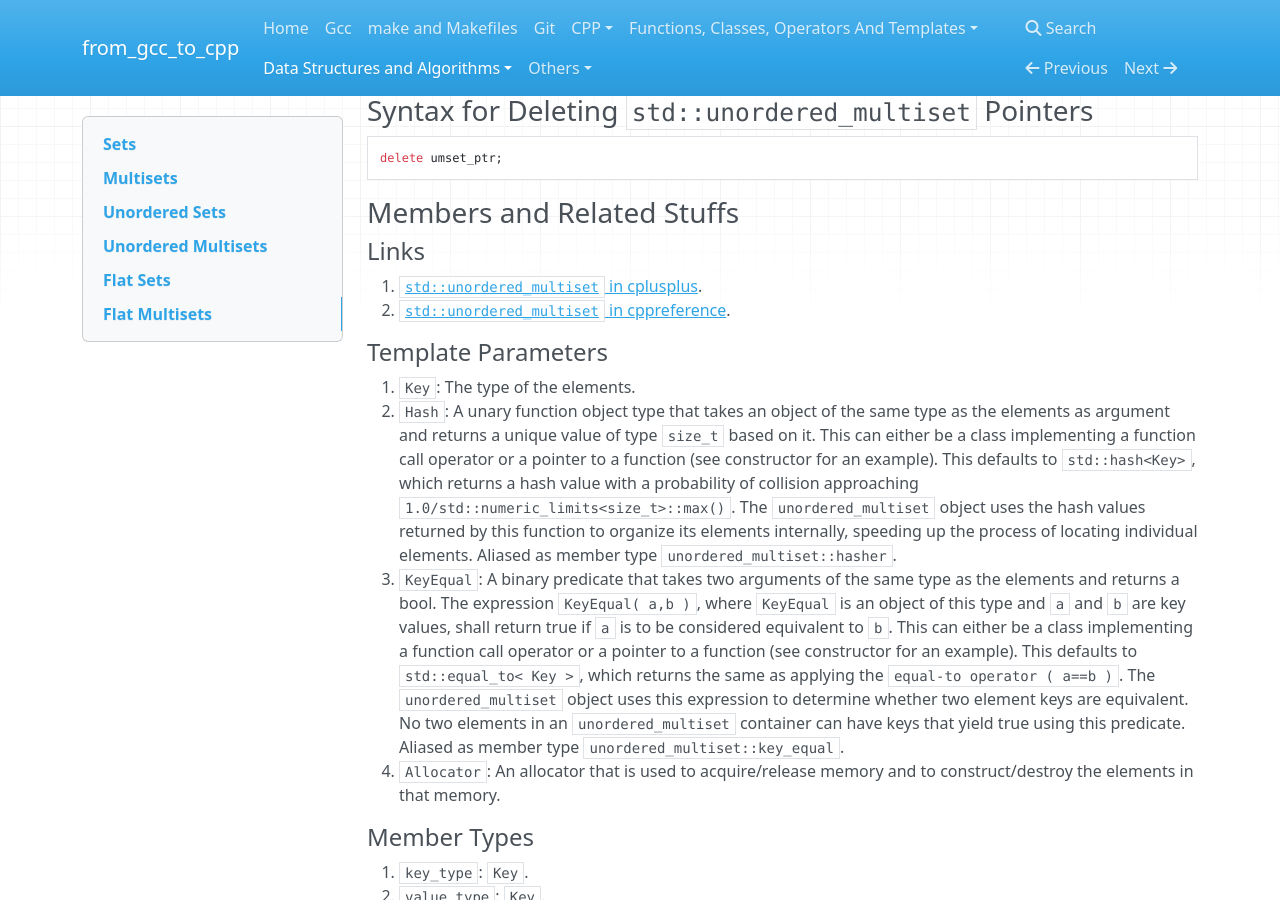
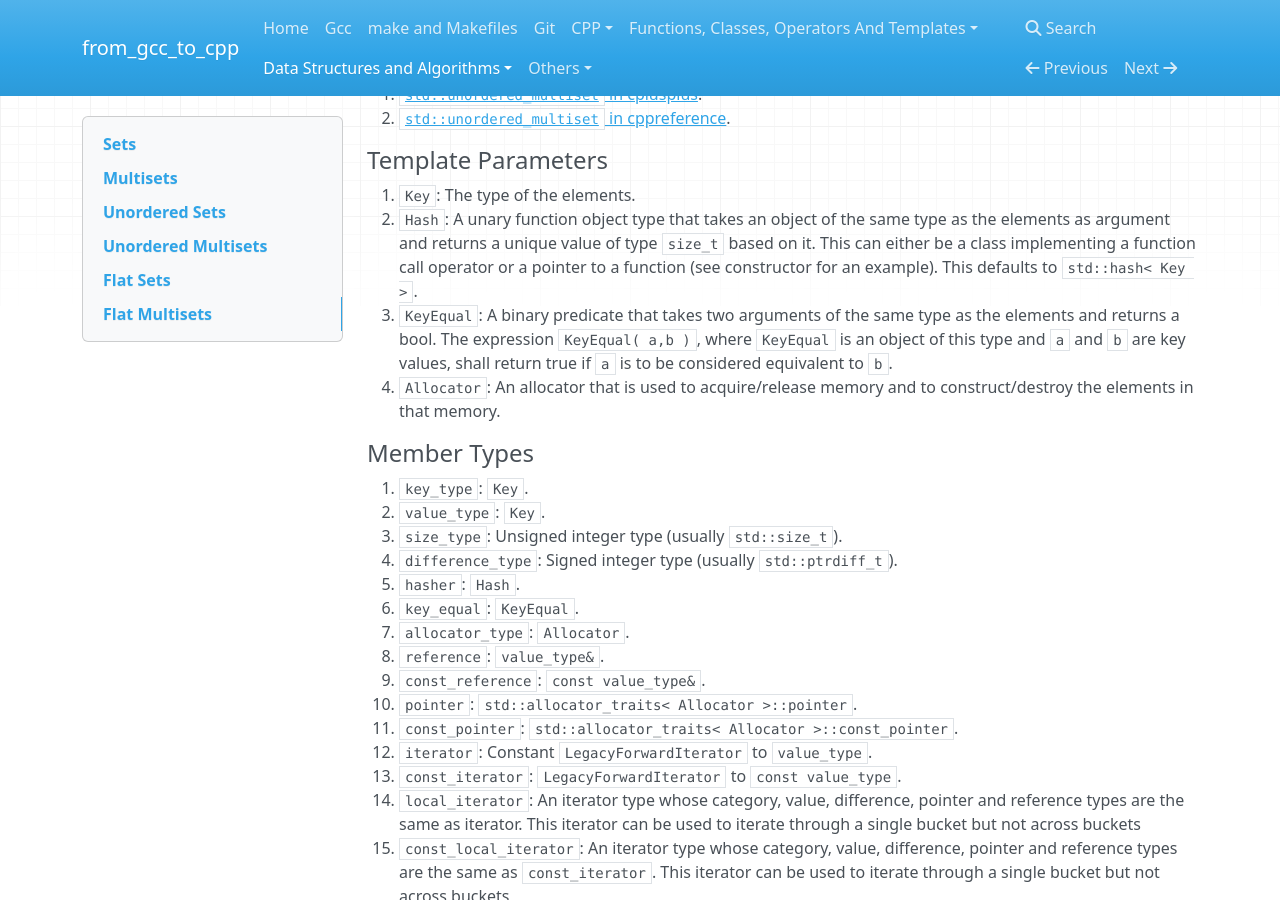
Before and after one commit to 0BananaBig0/from_gcc_to_cpp, an MkDocs documentation site: the page built from docs/SetsUnorderedSetsAndFlatSets.md, in a window 1280 px wide and 900 px high, scrolled down 17428 px. Built offline with MkDocs 1.6.1, drawn with Linux system fonts in a browser that asks for light colours; nearby versions of some CDN libraries; some of the changed text lies outside the part shown.

Commit message:
format SetsUnorderedSetsAndFlatSets.md

```diff
--- a/docs/SetsUnorderedSetsAndFlatSets.md
+++ b/docs/SetsUnorderedSetsAndFlatSets.md
@@ -666,19 +666,10 @@
 2. `Hash`: A unary function object type that takes an object of the same type as the elements as
    argument and returns a unique value of type `size_t` based on it. This can either be a class
    implementing a function call operator or a pointer to a function (see constructor for an
-   example). This defaults to `std::hash<Key>`, which returns a hash value with a probability of
-   collision approaching `1.0/std::numeric_limits<size_t>::max()`. The `unordered_set` object uses
-   the hash values returned by this function to organize its elements internally, speeding up the
-   process of locating individual elements. Aliased as member type `unordered_set::hasher`.
+   example). This defaults to `std::hash< Key >`.
 3. `KeyEqual`: A binary predicate that takes two arguments of the same type as the elements and
    returns a bool. The expression `KeyEqual( a,b )`, where `KeyEqual` is an object of this type and
-   `a` and `b` are key values, shall return true if `a` is to be considered equivalent to `b`. This
-   can either be a class implementing a function call operator or a pointer to a function (see
-   constructor for an example). This defaults to `std::equal_to< Key >`, which returns the same as
-   applying the `equal-to operator ( a==b )`. The `unordered_set` object uses this expression to
-   determine whether two element keys are equivalent. No two elements in an `unordered_set`
-   container can have keys that yield true using this predicate. Aliased as member type
-   `unordered_set::key_equal`.
+   `a` and `b` are key values, shall return true if `a` is to be considered equivalent to `b`.
 4. `Allocator`: An allocator that is used to acquire/release memory and to construct/destroy the
    elements in that memory.
 
@@ -934,19 +925,10 @@
 2. `Hash`: A unary function object type that takes an object of the same type as the elements as
    argument and returns a unique value of type `size_t` based on it. This can either be a class
    implementing a function call operator or a pointer to a function (see constructor for an
-   example). This defaults to `std::hash<Key>`, which returns a hash value with a probability of
-   collision approaching `1.0/std::numeric_limits<size_t>::max()`. The `unordered_multiset` object
-   uses the hash values returned by this function to organize its elements internally, speeding up
-   the process of locating individual elements. Aliased as member type `unordered_multiset::hasher`.
+   example). This defaults to `std::hash< Key >`.
 3. `KeyEqual`: A binary predicate that takes two arguments of the same type as the elements and
    returns a bool. The expression `KeyEqual( a,b )`, where `KeyEqual` is an object of this type and
-   `a` and `b` are key values, shall return true if `a` is to be considered equivalent to `b`. This
-   can either be a class implementing a function call operator or a pointer to a function (see
-   constructor for an example). This defaults to `std::equal_to< Key >`, which returns the same as
-   applying the `equal-to operator ( a==b )`. The `unordered_multiset` object uses this expression
-   to determine whether two element keys are equivalent. No two elements in an `unordered_multiset`
-   container can have keys that yield true using this predicate. Aliased as member type
-   `unordered_multiset::key_equal`.
+   `a` and `b` are key values, shall return true if `a` is to be considered equivalent to `b`.
 4. `Allocator`: An allocator that is used to acquire/release memory and to construct/destroy the
    elements in that memory.
 
```
